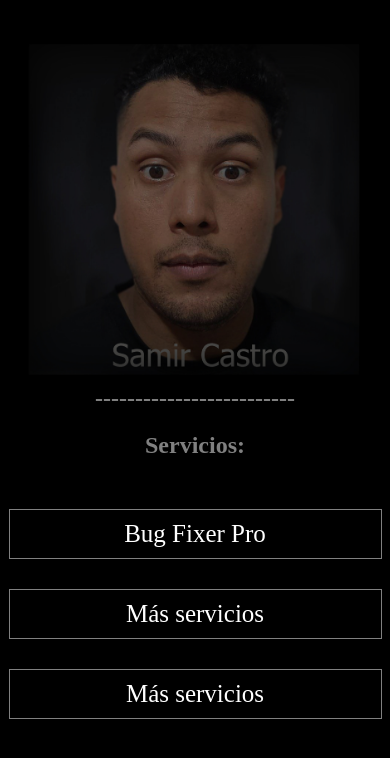
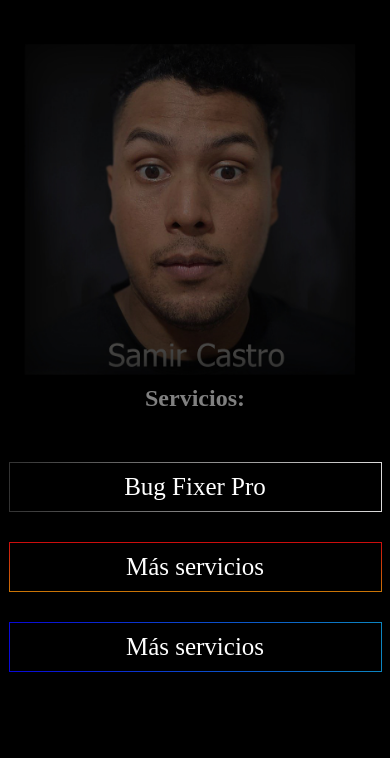
Before and after one commit to spread23/samir-castro, a React (Vite) app: page / in a window 390 px wide. Shown: the top 758 px of the page. Built offline with nearby package versions, Linux system fonts and the light colour scheme.

Commit message:
adding styles to landing

```diff
--- a/src/App.jsx
+++ b/src/App.jsx
@@ -12,11 +12,10 @@ export const App = () => {
           <img className='image' src={samir} alt="samir" />
         </div>
         <div className='description-container'>
-          <h2  className='title-description'>-------------------------</h2>
           <h2 className='title-description'>Servicios:</h2>
           <a href='https://bugfixerpro.com/' target='_blank' className='btn-description'>Bug Fixer Pro</a>
-          <a className='btn-description'>Más servicios</a>
-          <a className='btn-description'>Más servicios</a>
+          <a className='btn-description-two'>Más servicios</a>
+          <a className='btn-description-three'>Más servicios</a>
         </div>
       </div>
     </>
--- a/src/app.css
+++ b/src/app.css
@@ -18,7 +18,7 @@ body {
     justify-content: center;
     align-items: center;
 
-    margin-left: -11px;
+    margin-left: -15px;
     margin-top: -20px;
 }
 
@@ -37,17 +37,45 @@ body {
     margin-top: -50px;
 }
 
-.title-description {
-    margin-top: -8px;
-}
-
 .btn-description {
     padding: 14px;
     width: 500px;
     background-color: transparent;
     color: white;
     border: 1px solid gray;
-    border-image: linear-gradient(to bottom, rgb(220, 219, 219), rgb(50, 50, 50)) 1;
+    border-image: linear-gradient(to left, rgb(220, 219, 219), rgb(50, 50, 50)) 1;
+    text-decoration: none;
+
+    font-size: 30px;
+
+    cursor: pointer;
+
+    margin-top: 30px;
+}
+
+.btn-description-two {
+    padding: 14px;
+    width: 500px;
+    background-color: transparent;
+    color: rgb(220, 67, 15);
+    border: 1px solid gray;
+    border-image: linear-gradient(to bottom, rgb(204, 13, 13), rgb(202, 117, 6)) 1;
+    text-decoration: none;
+
+    font-size: 30px;
+
+    cursor: pointer;
+
+    margin-top: 30px;
+}
+
+.btn-description-three {
+    padding: 14px;
+    width: 500px;
+    background-color: transparent;
+    color: rgb(12, 73, 204);
+    border: 1px solid gray;
+    border-image: linear-gradient(to right, rgb(9, 9, 215), rgb(12, 133, 193)) 1;
     text-decoration: none;
 
     font-size: 30px;
@@ -69,7 +97,7 @@ body {
         justify-content: center;
         align-items: center;
 
-        margin-left: -7px;
+        margin-left: -11px;
         margin-top: -10px;
     }
 
@@ -87,6 +115,36 @@ body {
         background-color: transparent;
         color: white;
         border: 1px solid gray;
+        border-image: linear-gradient(to left, rgb(220, 219, 219), rgb(50, 50, 50)) 1;
+        text-decoration: none;
+
+        font-size: 25px;
+
+        cursor: pointer;
+    }
+
+    .btn-description-two {
+        padding: 10px;
+        width: 90%;
+        background-color: transparent;
+        color: white;
+        border: 1px solid gray;
+        border-image: linear-gradient(to bottom, rgb(204, 13, 13), rgb(202, 117, 6)) 1;
+        text-decoration: none;
+
+        font-size: 25px;
+
+        cursor: pointer;
+    }
+
+    .btn-description-three {
+        padding: 10px;
+        width: 90%;
+        background-color: transparent;
+        color: white;
+        border: 1px solid gray;
+        border-image: linear-gradient(to right, rgb(9, 9, 215), rgb(12, 133, 193)) 1;
+        text-decoration: none;
 
         font-size: 25px;
 
```
